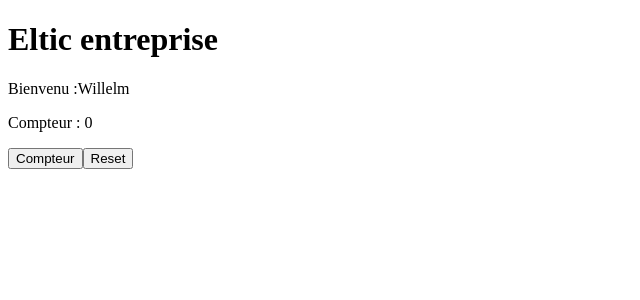
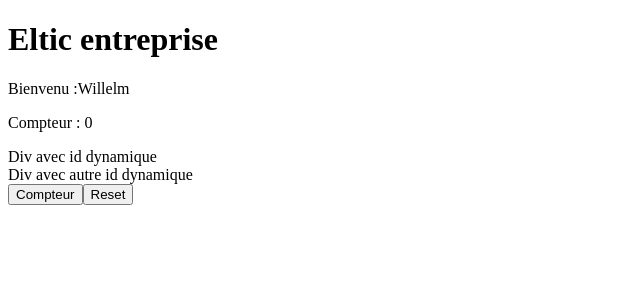
Before and after one commit to Haxyos/Eltic, a Vue app in the folder Eltic/: page / in a window 1280 px wide. Shown: the top 300 px of the page, without its empty margins (0-640 px from the left). Built offline with nearby package versions, Linux system fonts and the light colour scheme.

Commit message:
(UPDATE) more training on vue

```diff
--- a/Eltic/src/App.vue
+++ b/Eltic/src/App.vue
@@ -2,6 +2,9 @@
   <h1>Eltic entreprise</h1>
   <p>Bienvenu :{{ firstName }}</p>
   <p>Compteur : {{ count }}</p>
+  <div v-bind:id="`p-${count}`">Div avec id dynamique</div>
+  <div v-bind:id="count + 1">Div avec autre id dynamique</div>
+  <div v-show="count >= 5">BRAVO !</div>
   <button v-on:click="increment()">Compteur</button>
   <button v-on:click="reset()">Reset</button>
 </template>
```
